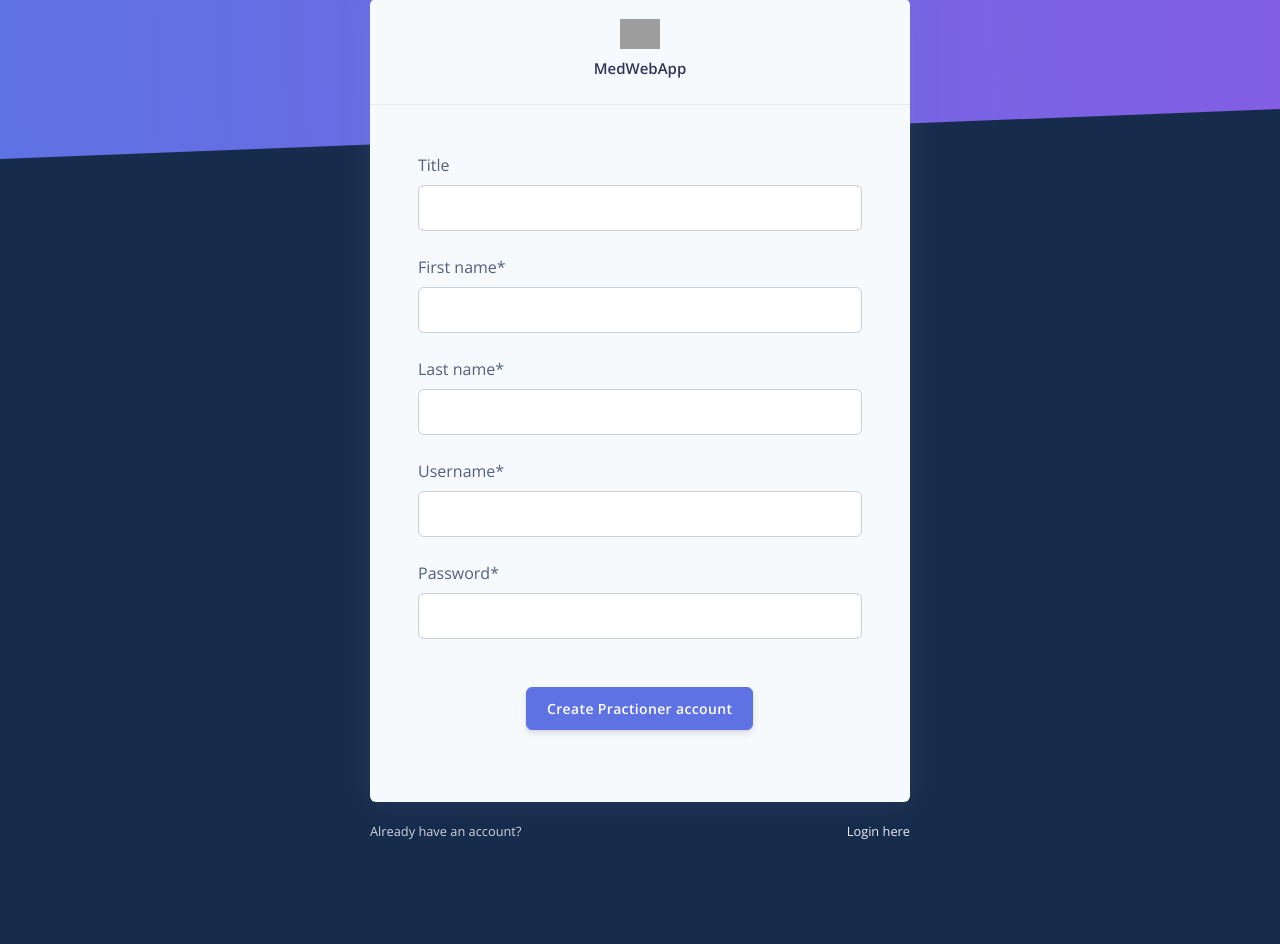
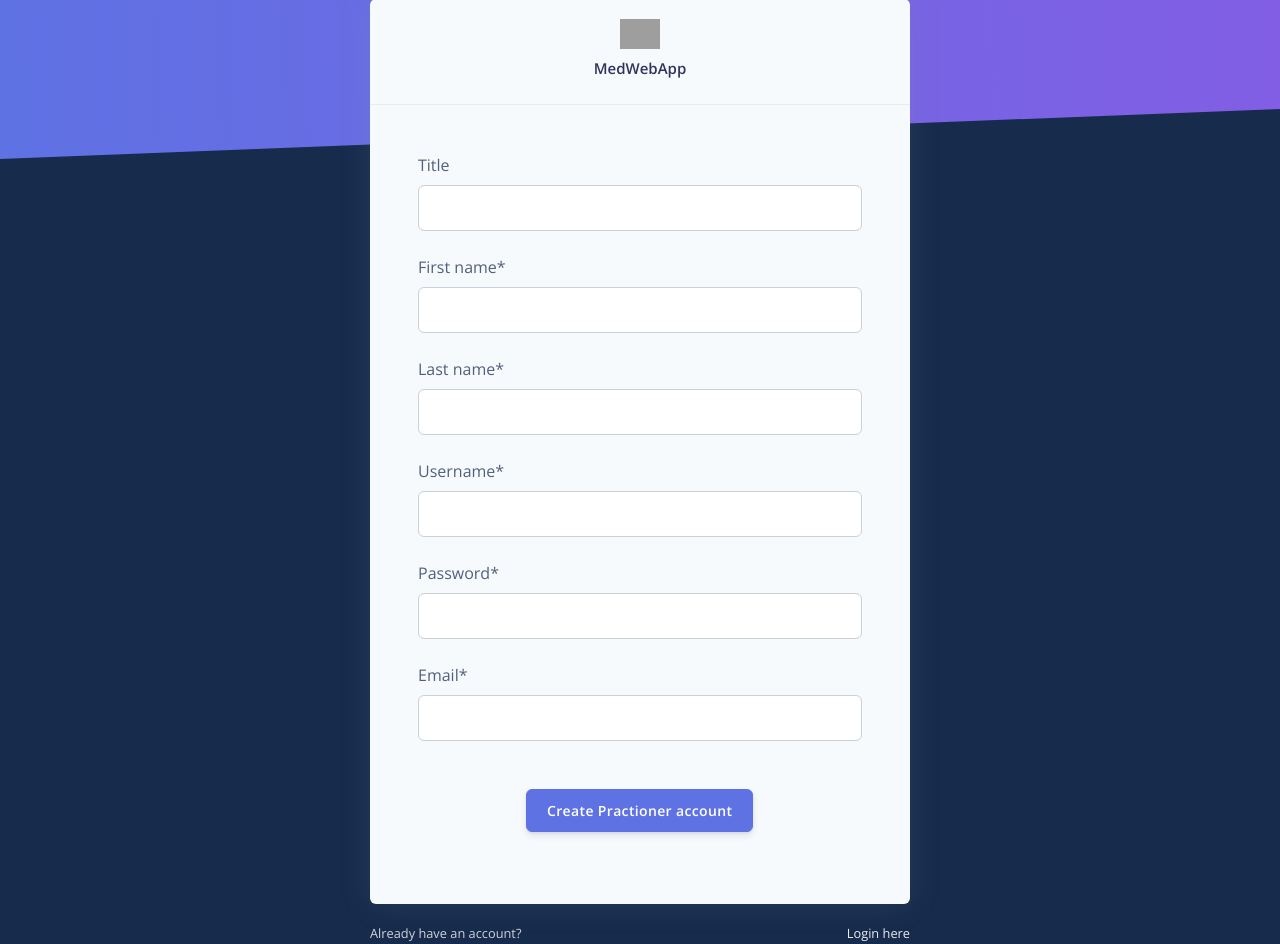
Before and after one commit to dawilwest/medwebapp, a Django app: page /accounts/practitioner/signup/ in a window 1280 px wide. Shown: the part 171-1115 px from the top of the page. Before the commit the page ends 1010 px from the top, so only its background shows below. Run offline with Django 3.2, Linux system fonts and the light colour scheme; some libraries are stand-ins or nearby versions; grey boxes are pictures that could not be loaded.

Commit message:
some fix

```diff
--- a/data/views.py
+++ b/data/views.py
@@ -38,8 +38,8 @@ class StatisticsView(LoginRequiredMixin, ListView):
     try:
         extra_context = {
             "users_count": users_count,
-            "user_count": round((user_count / users_count) * 100),
-            "medicalpractitioner_count": round((medicalpractitioner_count / users_count) * 100),
+            "user_count": (users_count - medicalpractitioner_count),
+            "medicalpractitioner_count": (users_count - user_count),
             "medical_data_count": medical_data_count,
 
             # Data Table
@@ -48,7 +48,7 @@ class StatisticsView(LoginRequiredMixin, ListView):
             "sicklecelldisease": medical_data.filter(disease__startswith="Sickle Cell Disease").count(),
             "sicklecelldisease_percentage": round((medical_data.filter(disease__startswith="Sickle Cell Disease").count() / medical_data.count()) * 100),
             "hypertension": medical_data.filter(disease__startswith="Hypertension").count,
-            "hypertensioin_percentage": round((medical_data.filter(disease__startswith="Hypertension").count() / medical_data.count()) * 100),
+            "hypertension_percentage": round((medical_data.filter(disease__startswith="Hypertension").count() / medical_data.count()) * 100),
             "allergies": medical_data.filter(disease__startswith="Allergies").count,
             "allergies_percentage": round((medical_data.filter(disease__startswith="Allergies").count() / medical_data.count()) * 100),
             "lungdisease": medical_data.filter(disease__startswith="Lung Disease").count,
--- a/users/forms.py
+++ b/users/forms.py
@@ -1,6 +1,6 @@
 from django import forms
 from django.contrib.auth.forms import UserCreationForm, UserChangeForm
-from users.models import MyUser, MedicalPractitioner
+from users.models import MyUser, MedicalPractitioner, SickUser
 from django.contrib.auth.validators import UnicodeUsernameValidator
 from django.core.validators import EmailValidator
 # The Form created below will be customized for the custom user model created.
@@ -30,10 +30,11 @@ class MedPractCreationForm(forms.ModelForm):
     password = forms.CharField(max_length=150, widget=forms.PasswordInput)
     first_name = forms.CharField(max_length=50)
     last_name = forms.CharField(max_length=50)
+    email = forms.EmailField()
 
     class Meta:
         model = MedicalPractitioner
-        fields = ['title', 'first_name', 'last_name', 'username', 'password']
+        fields = ['title', 'first_name', 'last_name', 'email', 'username', 'password']
 
 
 class ProfileForm(forms.Form):
--- a/users/models.py
+++ b/users/models.py
@@ -84,8 +84,8 @@ class MedicalPractitioner(models.Model):
     def __str__(self):
         return f"{self.title} {self.myuser}"
 
-    # def email(self):
-    #     return self.myuser.email
+    def email(self):
+        return self.myuser.email
 
-    # def username(self):
-    #     return self.myuser.username
+    def username(self):
+        return self.myuser.username
--- a/users/templates/users/user.html
+++ b/users/templates/users/user.html
@@ -22,8 +22,8 @@
                                         <p class="font-weight-bold">Birthday: {{user.date_of_birth}}</p> {% endcomment %}
                                         <form method="POST" class="bootstrap4" novalidate>
                                             {% csrf_token %}
-                                            {{form|crispy}}
-                                            <button type="submit" href="#" class="btn btn-md btn-primary mt-3">Save</button>
+                                            {{ form|crispy }}
+                                            <button type="submit" href="{% url 'data:dashboard' %}" class="btn btn-md btn-primary mt-3">Save</button>
                                         </form>
                                     </div>
 
```
Also changed, not shown: data/templates/data/sickuser_statistics.html (+4 -4 lines), db.sqlite3.
